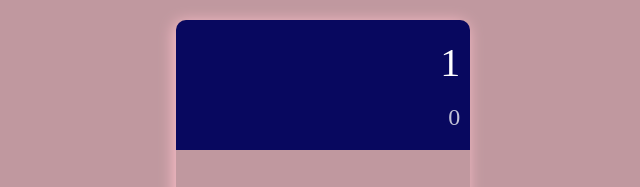
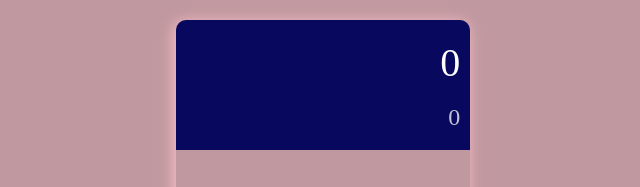
Before and after one commit to Triad01/calculator, a plain HTML site: page index.html in a window 1280 px wide. Shown: the top 187 px of the page, 317-957 px from the left. Drawn offline with Linux system fonts and the light colour scheme.

```diff
--- a/index.html
+++ b/index.html
@@ -13,7 +13,7 @@
 
     <main class="container">
         <div class="output">
-            <div data-previous-operand class="previous-operand">1</div>
+            <div data-previous-operand class="previous-operand">0</div>
             <div data-current-operand class="current-operand">0</div>
         </div>
         <section class="input">
```
